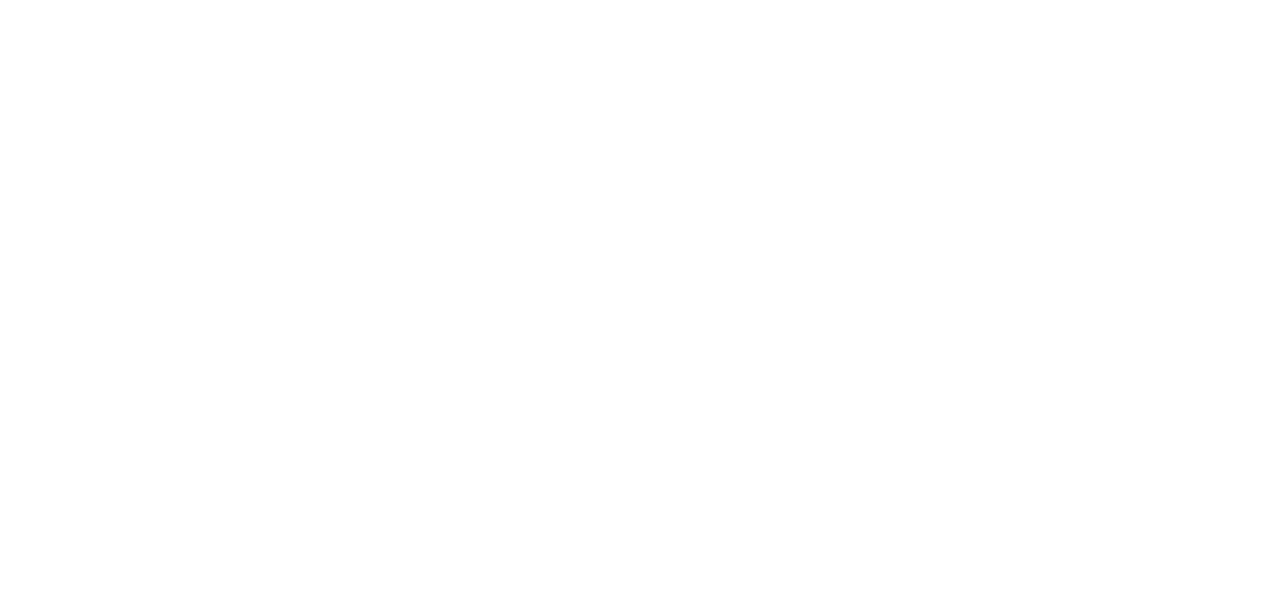
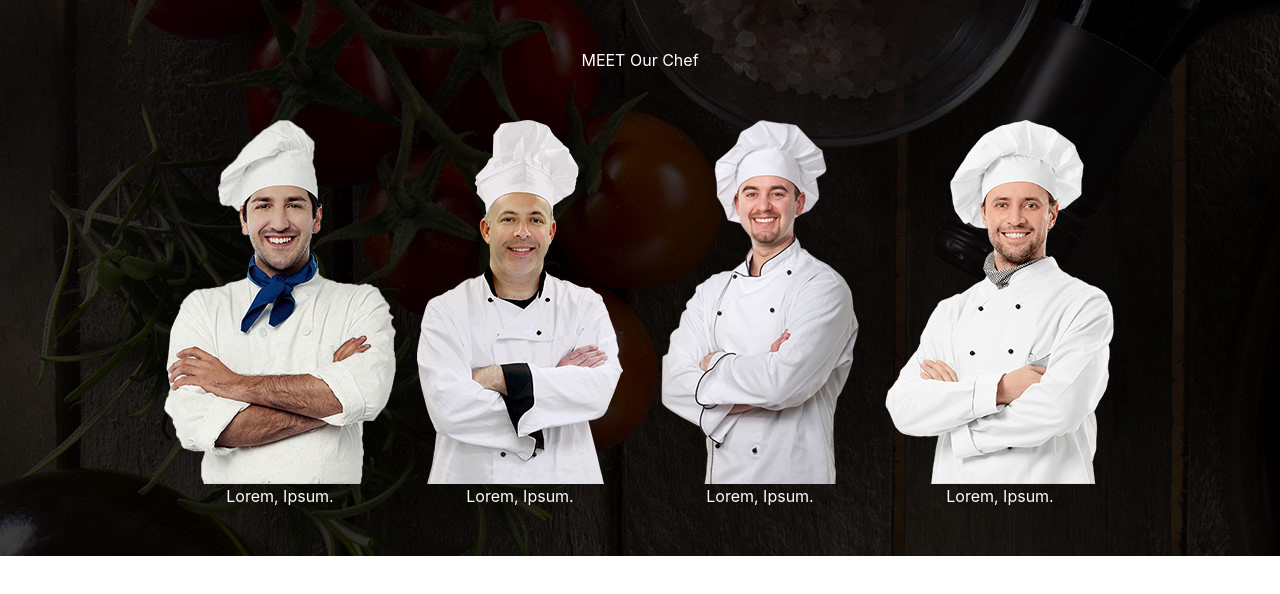
Before and after one commit to Navezm/Site_du_chef, a website: page index.html in a window 1280 px wide. Drawn offline with nearby package versions, Linux system fonts and the light colour scheme; files whose address does not match are found by name.

Commit message:
en cours

```diff
--- a/index.html
+++ b/index.html
@@ -7,6 +7,39 @@
     <link rel="stylesheet" href="./public/css/app.css">
 </head>
 <body>
+    <!-- Our chef -->
+    <section class="py-5" id="section_chef">
+
+        <!-- Texte -->
+        <div class="text-center mb-5">
+            <p><span class="text-uppercase">Meet</span> Our Chef</p>
+        </div>
+        <!-- Texte -->
+
+        <!-- Card photo -->
+        <div class="container-fluid w-75">
+            <div class="row">
+                <div class="col-lg-3 col-sm-12 d-flex flex-column justify-content-center align-items-center">
+                    <img class="img_chef" src="./public/img/chef1.png" alt="">
+                    <span>Lorem, Ipsum.</span>
+                </div>
+                <div class="col-lg-3 col-sm-12 d-flex flex-column justify-content-center align-items-center">
+                    <img class="img_chef" src="./public/img/chef2.png" alt="">
+                    <span>Lorem, Ipsum.</span>
+                </div>
+                <div class="col-lg-3 col-sm-12 d-flex flex-column justify-content-center align-items-center">
+                    <img class="img_chef" src="./public/img/chef3.png" alt="">
+                    <span>Lorem, Ipsum.</span>
+                </div>
+                <div class="col-lg-3 col-sm-12 d-flex flex-column justify-content-center align-items-center">
+                    <img class="img_chef" src="./public/img/chef4.png" alt="">
+                    <span>Lorem, Ipsum.</span>
+                </div>
+            </div>
+        </div>
+        <!-- Card photo -->
+    </section>
+    <!-- Our chef -->
 
 
     <!-- Lien Bootstrap & jquery -->
--- a/src/scss/modules/_section.scss
+++ b/src/scss/modules/_section.scss
@@ -0,0 +1,6 @@
+// Section Chef
+#section_chef{
+    background-image: url(/home/martin/Bureau/coding_school/site_du_chef/site_du_chef/public/img/team_background.jpg);
+    color: white;
+}
+// Section Chef
```
Also changed, not shown: public/css/app.css.
